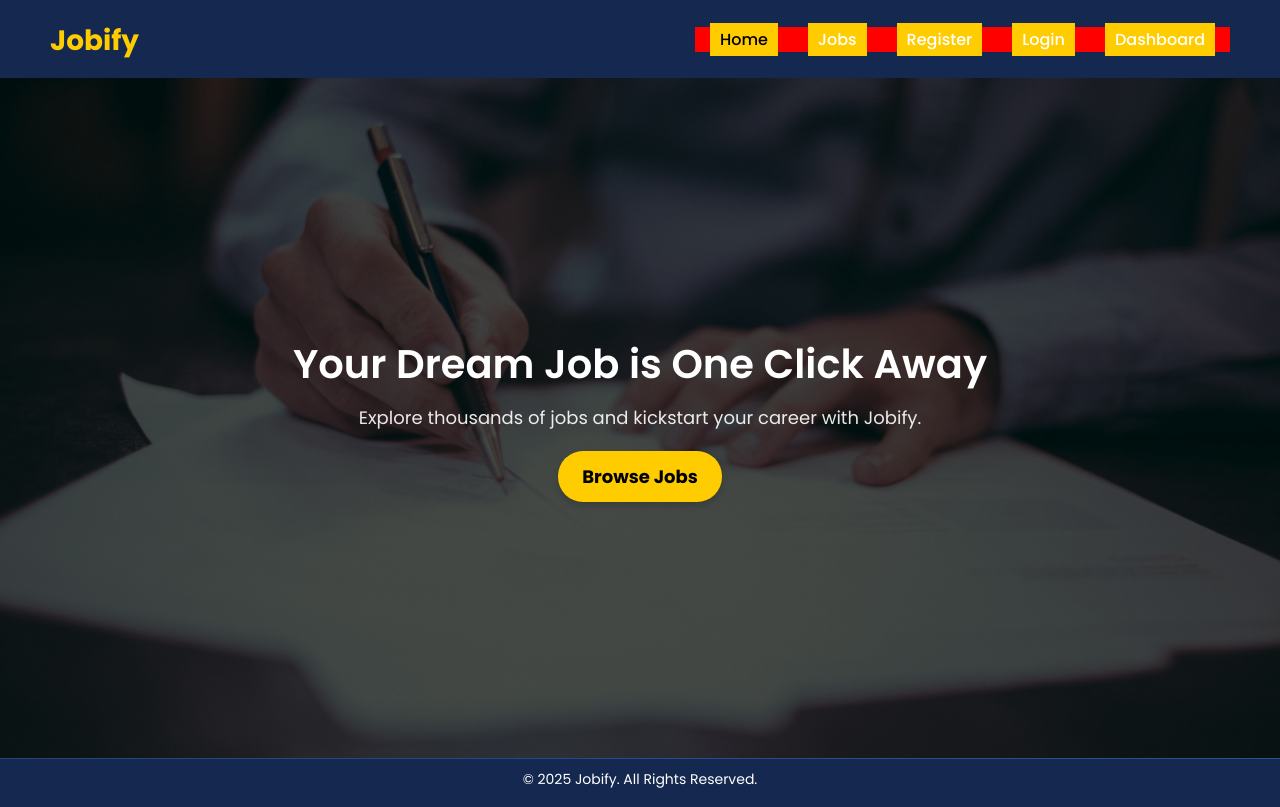
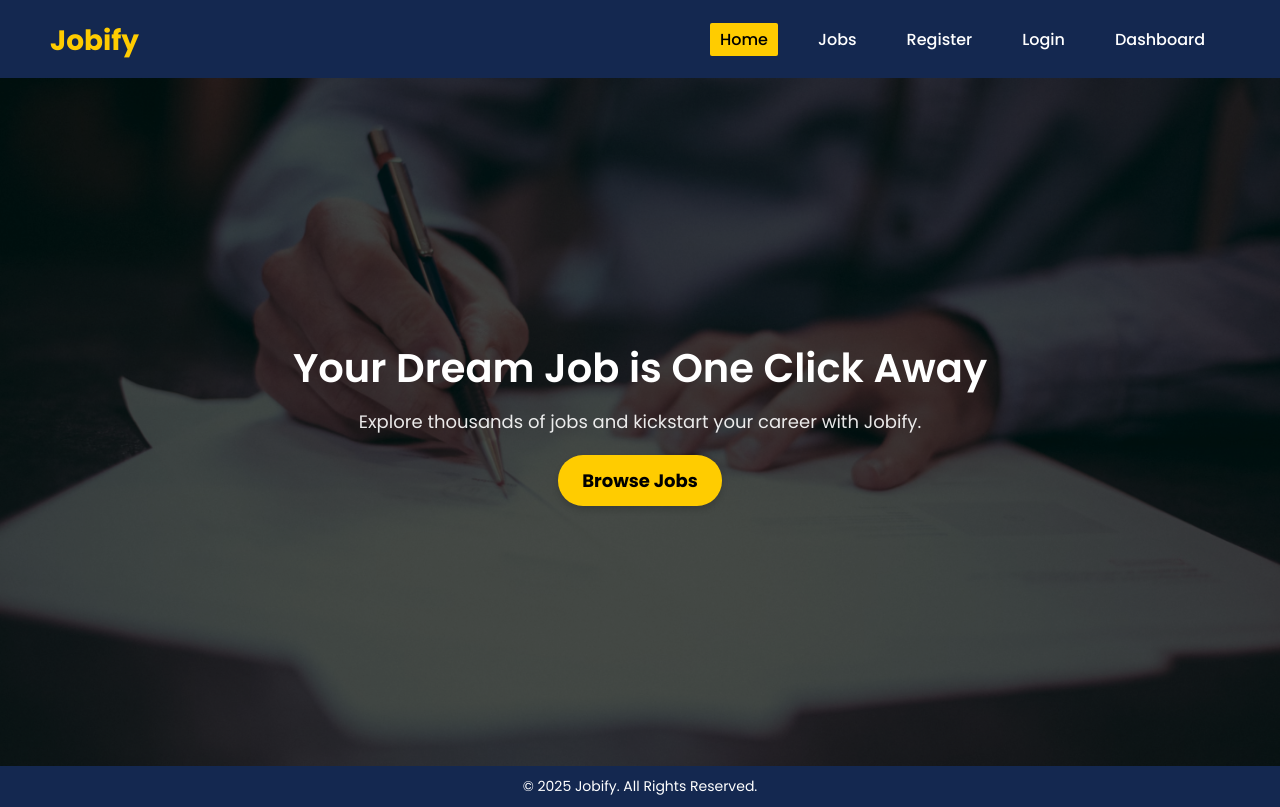
Before and after one commit to asliddinamir/job-portal, a PHP site: page / in a window 1280 px wide. Run offline with PHP 8.4, Linux system fonts and the light colour scheme.

Commit message:
Refactor CSS styles for improved aesthetics and usability

```diff
--- a/css/style.css
+++ b/css/style.css
@@ -15,11 +15,15 @@ html, body {
     height: 100%;
     display: flex;
     flex-direction: column;
-    background: linear-gradient(135deg, #1e3c72, #2a5298);
-    color: white;
+    background: linear-gradient(135deg, #f0f0f0, #d9d9d9);
+    color: #222;
 }
-p{
+p {
     font-family: inherit;
+}
+
+h3{
+    color: #1e3c72;
 }
 
 /* Wrapper for content */
@@ -58,12 +62,10 @@ header {
 nav ul {
     list-style: none;
     display: flex;
-    background: red;
 }
 
 nav ul li {
     margin: 0 15px;
-    background: red;
 }
 
 nav ul li a {
@@ -72,7 +74,7 @@ nav ul li a {
     font-weight: 500;
     transition: 0.3s ease-in-out;
     padding: 5px 10px;
-    background:#ffcc00;
+    cursor: pointer;
 }
 
 nav ul li a:hover {
@@ -82,9 +84,10 @@ nav ul li a:hover {
 }
 
 /* Active Link */
-.active {
+nav ul li a.active {
     background: #ffcc00;
     color: black;
+    border-radius: 2px;
 }
 
 /* ======= HERO SECTION (100% Width & Darker) ======= */
@@ -94,7 +97,7 @@ nav ul li a:hover {
     flex-direction: column;
     justify-content: center;
     align-items: center;
-    height: 85vh;
+    height: 86vh;
     width: 100%;
     background: url("../images/bg-photo3.png") no-repeat center center/cover;
     color: white;
@@ -183,6 +186,7 @@ footer {
     box-shadow: 0px 4px 8px rgba(0, 0, 0, 0.1);
     transition: 0.3s ease-in-out;
     text-align: left;
+    cursor: pointer;
 }
 
 .job-card:hover {
@@ -229,17 +233,25 @@ footer {
 .search-form input {
     padding: 10px;
     width: 70%;
-    border: none;
-    border-radius: 5px;
+    box-shadow: rgba(0, 0, 0, 0.12) 0px 1px 3px, rgba(0, 0, 0, 0.24) 0px 1px 2px;
+    border:none;
+    border-top-left-radius: 5px;
+    border-bottom-left-radius: 5px;
     font-size: 16px;
+}
+
+.search-form input:focus {
+    outline: none;
 }
 
 .search-form button {
     padding: 10px;
     background: #ffcc00;
     border: none;
-    border-radius: 5px;
+    border-top-right-radius: 5px;
+    border-bottom-right-radius: 5px;
     font-size: 16px;
+    box-shadow: rgba(0, 0, 0, 0.12) 0px 1px 3px, rgba(0, 0, 0, 0.24) 0px 1px 2px;
     cursor: pointer;
 }
 
```
